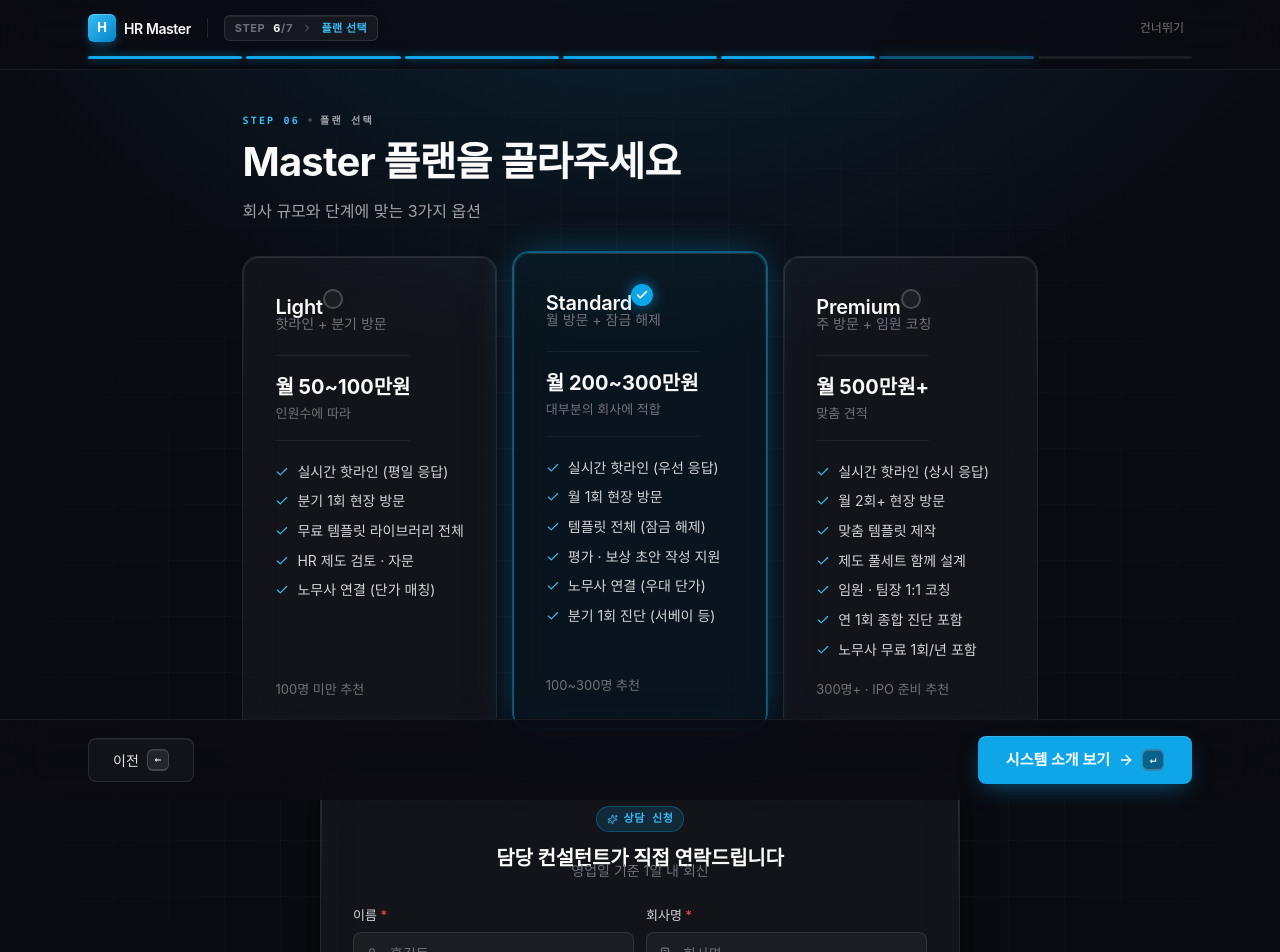
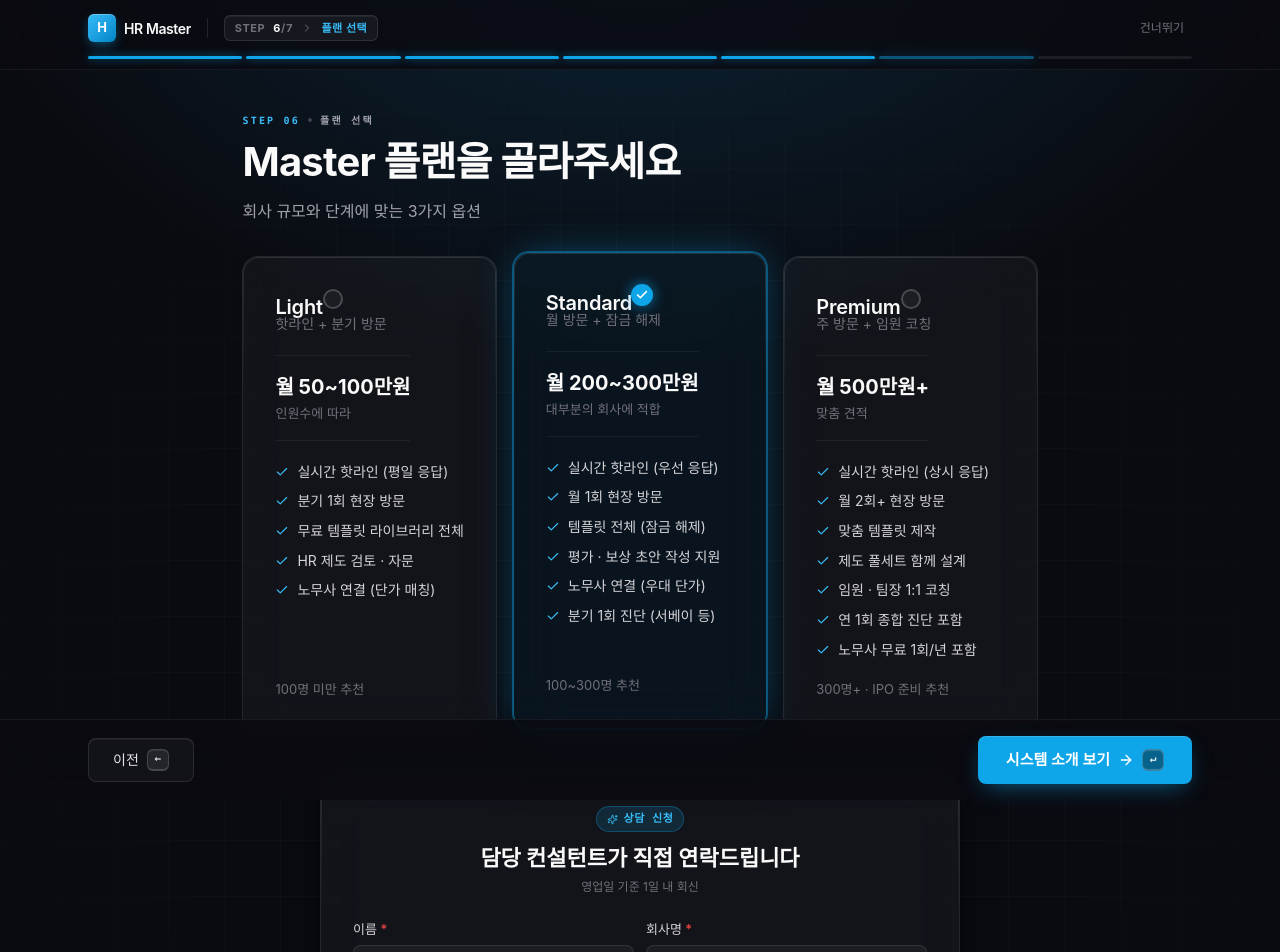
Before and after one commit to skyyoung2030-star/hradvisory, a React (Vite) app: page /tour/6-master in a window 1280 px wide. Shown: the top 952 px of the page. Built offline with nearby package versions, Linux system fonts and the light colour scheme; no server answers; a web font is replaced by a local one.

Commit message:
Updated Step6Master.tsx

```diff
--- a/src/pages/Step6Master.tsx
+++ b/src/pages/Step6Master.tsx
@@ -156,8 +156,18 @@ export default function Step6Master() {
                 <Sparkles size={11} />
                 상담 신청
               </div>
-              <h2 className="h-3">담당 컨설턴트가 직접 연락드립니다</h2>
-              <p className="body-sm text-ink-500 mt-1">영업일 기준 1일 내 회신</p>
+              <h2
+                className="text-[22px] font-bold text-ink-900"
+                style={{ display: "block", margin: 0, marginBottom: 6, padding: 0, position: "static", lineHeight: 1.3, float: "none", clear: "both" }}
+              >
+                담당 컨설턴트가 직접 연락드립니다
+              </h2>
+              <p
+                className="text-[12px] text-ink-500"
+                style={{ display: "block", margin: 0, padding: 0, position: "static", lineHeight: 1.4, float: "none", clear: "both" }}
+              >
+                영업일 기준 1일 내 회신
+              </p>
             </div>
 
             <div className="grid sm:grid-cols-2 gap-3 mt-6">
```
